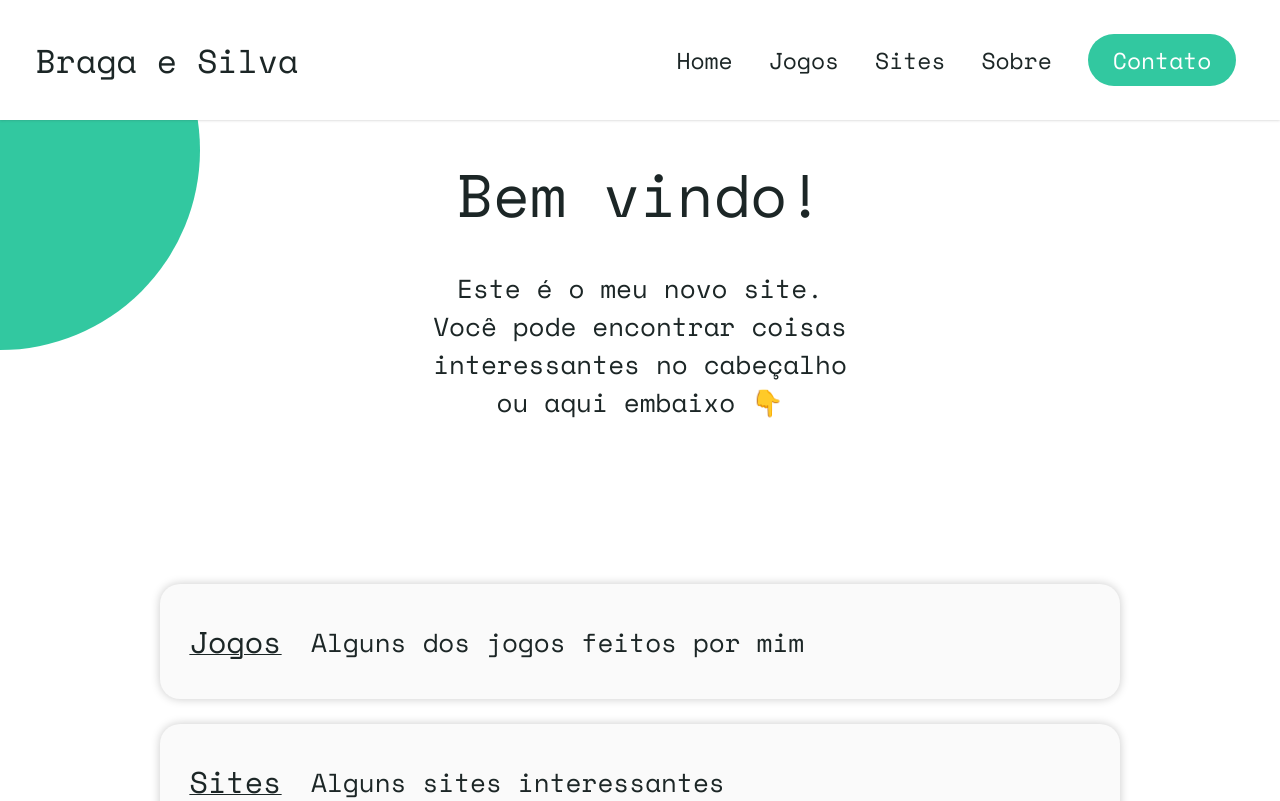
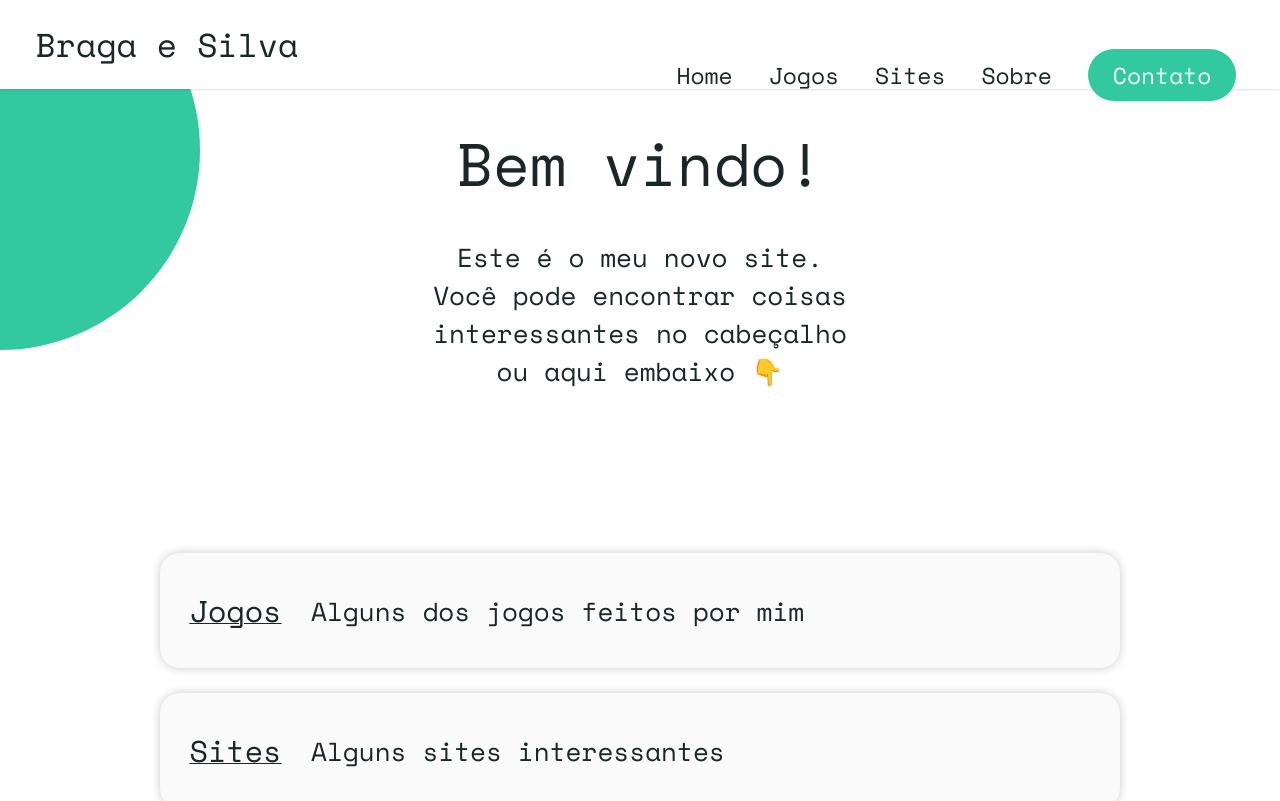
Before and after one commit to vbragaesilva/bragaesilva, a Next.js app: page / in a window 1280 px wide. Shown: the top 801 px of the page. Built offline with nearby package versions, Linux system fonts and the light colour scheme.

Commit message:
nav menu transition

```diff
--- a/components/defaultheader.js
+++ b/components/defaultheader.js
@@ -16,6 +16,7 @@ export default function DefaultHeader() {
                 s = 'menu-section on'
             }else{
                 s = 'menu-section'
+                window.scrollTo(0, 0); // pode dar erro (window is not defined)
             }
             setMsc(s)
         }
--- a/components/styles/defaultheader.js
+++ b/components/styles/defaultheader.js
@@ -2,7 +2,8 @@ import styled from 'styled-components';
 const verde_agua = '#32c8a0';
 const verde_agua_hover = '#1fb089'
 const cinza = '#1c2626'
-let circleSize = 400;
+const circleSize = 400;
+const smallCircle = 250;
 
 export const Title = styled.a`
     font-family: 'Permanent Marker', cursive;
@@ -81,6 +82,11 @@ export const MyHeader = styled.header`
     button:hover{
         background-color: ${verde_agua_hover};
     }
+
+    .menu-section {
+        height: 40px;
+    }
+
     @media (max-width: 730px){
         nav{
             display: none;
@@ -110,13 +116,15 @@ export const MyHeader = styled.header`
 
         /* fullscreen */
         .menu-section.on{
-            position: absolute;
+            position: fixed;
             top: 0;
             left: 0;
             background-color: white;
             width: 100vw;
-            height: 100vh;
             z-index: 10;
+
+            transition: .3s ease 0s ;
+            height:100vh;
 
             display: flex;
             justify-content: center;
@@ -184,6 +192,7 @@ export const MyHeader = styled.header`
 `
 
 export const Circle = styled.div`
+    transition: 0.3s ease 0s;
     position:absolute;
     z-index: -2;
     width: ${circleSize}px;
@@ -192,4 +201,11 @@ export const Circle = styled.div`
     border-radius: ${circleSize/2}px;
     left: ${-circleSize/2}px;
     top: ${(-circleSize/2)+150}px;
+    @media (max-width: 700px){
+        width: ${smallCircle}px;
+        border-radius: ${smallCircle/2}px;
+        height: ${smallCircle}px;
+        left:${-smallCircle/2 +10}px;
+        top:${(-smallCircle/2)+90}px;
+    }
 `
```
Lines whose indentation alone changed are shown as unchanged.
